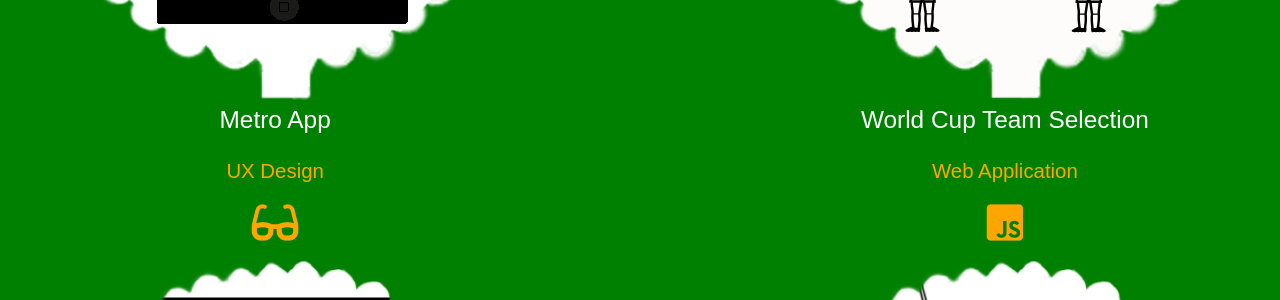
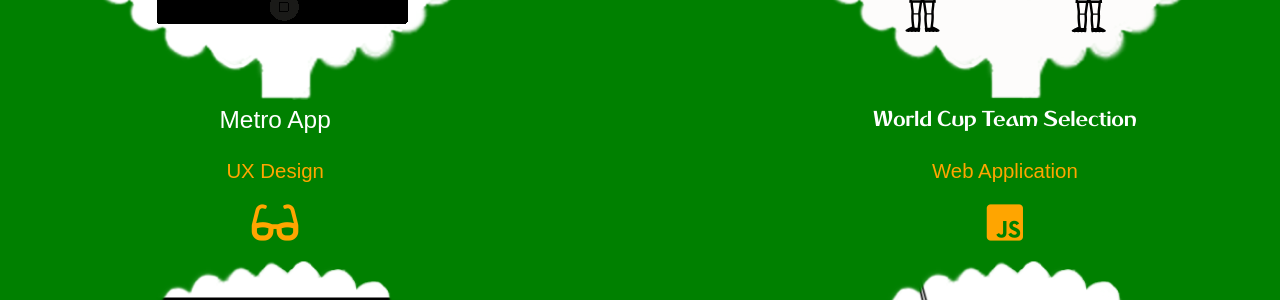
Before and after one commit to robole/robole.github.io, a Jekyll site: the page built from index.html, in a window 1280 px wide and 1400 px high, scrolled down 1507 px. Shown: the part 150-450 px from the top of the window. Built offline with Jekyll 4.4.1, drawn with Linux system fonts in a browser that asks for light colours; nearby versions of some CDN libraries.

Commit message:
added font

```diff
--- a/_includes/portfolio.html
+++ b/_includes/portfolio.html
@@ -54,7 +54,7 @@
           <div class="portfolio-item-arrow">
             <span class="fas fa-arrow-circle-right"></span>
           </div>
-          <figcaption>World Cup Team Selection</figcaption>
+          <figcaption class="world-cup">World Cup Team Selection</figcaption>
           </a>
         </figure>
         <h2>Web Application</h2>
--- a/_pages/worldcup-team.html
+++ b/_pages/worldcup-team.html
@@ -4,7 +4,7 @@ title: World Cup Team Selection
 permalink: /worldcup-team
 ---
 <div class="top-container content">
-  <h1>World Cup Team Selection</h1>
+  <h1 class="world-cup">World Cup Team Selection</h1>
 
   <p data-height="800" data-theme-id="dark" data-slug-hash="wXjRPv" data-default-tab="result" data-user="robjoeol" data-embed-version="2" data-pen-title="Football Formations " class="codepen">See the Pen <a href="https://codepen.io/robjoeol/pen/wXjRPv/">Football Formations </a> by rob (<a href="https://codepen.io/robjoeol">@robjoeol</a>) on <a href="https://codepen.io">CodePen</a>.</p>
 <script async src="https://static.codepen.io/assets/embed/ei.js"></script>
--- a/assets/css/main.css
+++ b/assets/css/main.css
@@ -1,4 +1,11 @@
 * { box-sizing: border-box; }
+
+@font-face {
+    font-family: dusha_plusregular;
+    src: url(../fonts/dusha.ttf) format('truetype');
+    font-weight: bold;
+    font-style: normal;
+}
 
 body {
   position: relative;
@@ -485,3 +492,7 @@ a.home-navbar-logo, a.navbar-logo{
   grid-gap: 2rem;
   grid-auto-rows: minmax(200px, auto);
 }
+
+.world-cup{
+  font-family: dusha_plusregular, verdana;
+}
```
